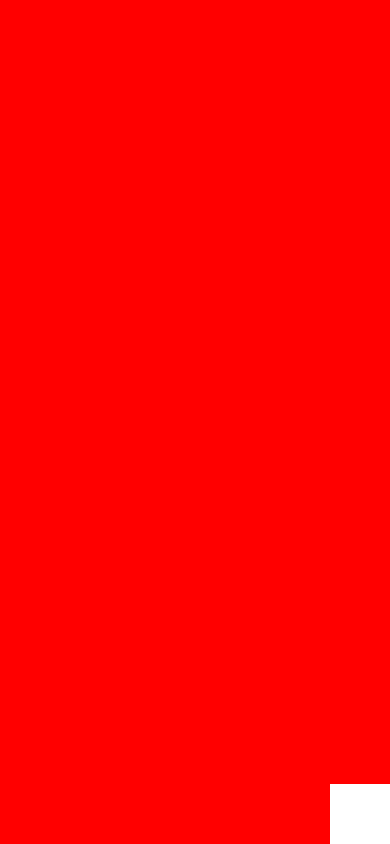
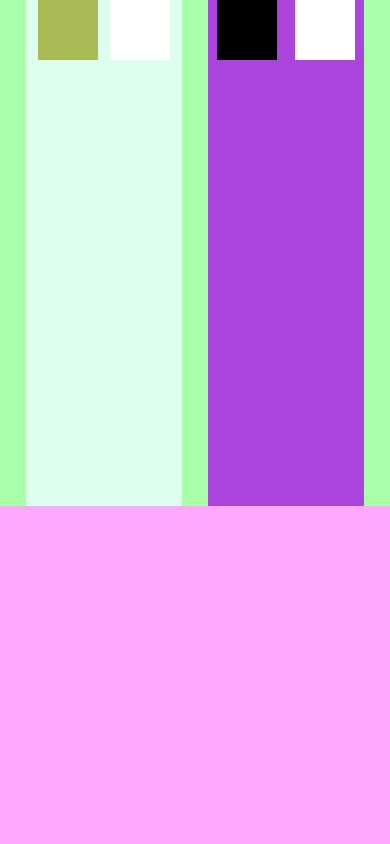
Before and after one commit to talha1786/Self, a React Native app: screen / in a window 390 px wide. Built offline with nearby package versions, Linux system fonts and the light colour scheme.

Commit message:
view tag space

```diff
--- a/App.js
+++ b/App.js
@@ -1,3 +1,4 @@
+/* eslint-disable react/self-closing-comp */
 /* eslint-disable react-native/no-inline-styles */
 import React from 'react';
 import {View} from 'react-native';
@@ -6,19 +7,64 @@ const App = () => {
   return (
     <View
       style={{
-        backgroundColor: 'red',
+        backgroundColor: '#faf',
         flex: 1,
-        // alignItems: 'center',
-        alignItems: 'flex-end',
-        justifyContent: 'flex-end',
       }}>
       <View
         style={{
-          backgroundColor: '#fff',
-          height: 60,
-          width: 60,
-        }}
-      />
+          height: '60%',
+          width: '100%',
+          backgroundColor: '#afa',
+          //justifyContent: 'space-between',
+          justifyContent: 'space-evenly',
+          flexDirection: 'row',
+        }}>
+        <View
+          style={{
+            height: '100%',
+            width: '40%',
+            backgroundColor: '#dfe',
+            justifyContent: 'space-evenly',
+            flexDirection: 'row',
+          }}>
+          <View
+            style={{
+              backgroundColor: '#ab5',
+              height: 60,
+              width: 60,
+            }}></View>
+
+          <View
+            style={{
+              backgroundColor: '#fff',
+              height: 60,
+              width: 60,
+            }}></View>
+        </View>
+
+        <View
+          style={{
+            height: '100%',
+            width: '40%',
+            backgroundColor: '#a4d',
+            justifyContent: 'space-around',
+            flexDirection: 'row',
+          }}>
+          <View
+            style={{
+              backgroundColor: '#000',
+              height: 60,
+              width: 60,
+            }}></View>
+
+          <View
+            style={{
+              backgroundColor: '#fff',
+              height: 60,
+              width: 60,
+            }}></View>
+        </View>
+      </View>
     </View>
   );
 };
```
